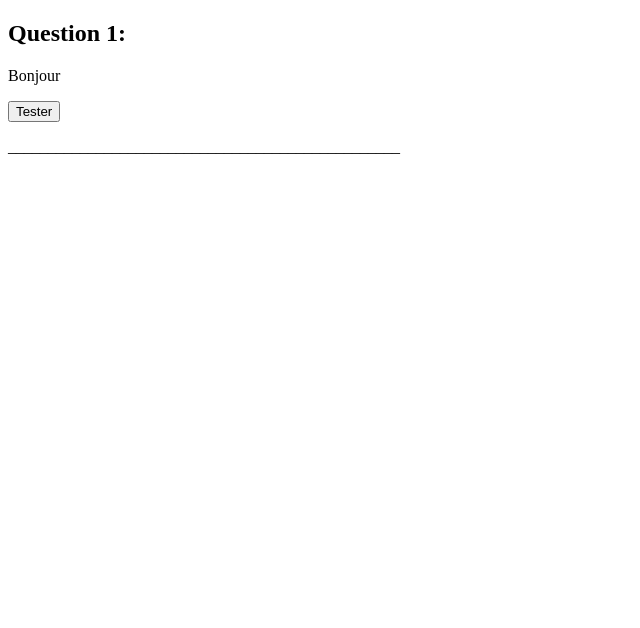
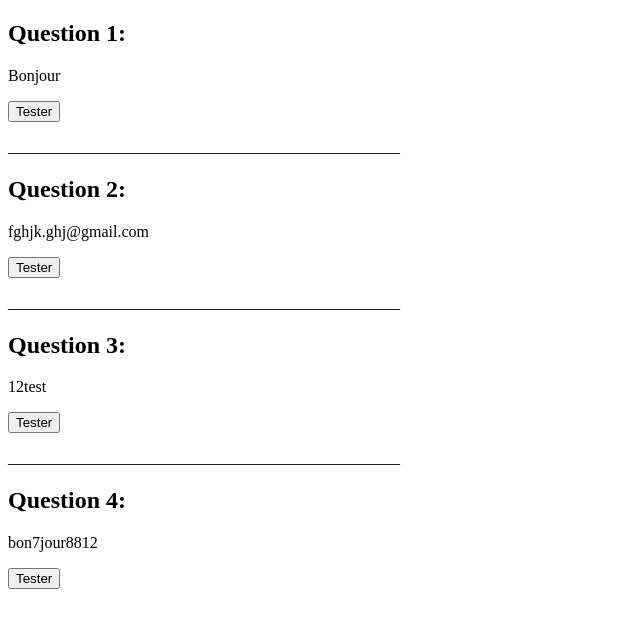
Before and after one commit to rzou/javascript-exercices, a plain HTML site: page language/javascript/exercice-4/index.html in a window 1280 px wide. Shown: the whole page, without its empty margins (0-640 px from the left). Drawn offline with Linux system fonts and the light colour scheme.

Commit message:
exerice-4: reste

```diff
--- a/language/javascript/exercice-4/index.html
+++ b/language/javascript/exercice-4/index.html
@@ -14,6 +14,29 @@
     </div>
 
     _________________________________________________
+    <div>
+        <h2>Question 2:</h2>
+        <p>fghjk.ghj@gmail.com</p>
+        <button onclick="checkArobase()">Tester</button>
+        <p id="q2"></p>
+    </div>
+
+    _________________________________________________
+    <div>
+        <h2>Question 3:</h2>
+        <p>12test</p>
+        <button onclick="checkNumber()">Tester</button>
+        <p id="q3"></p>
+    </div>
+
+    _________________________________________________
+    <div>
+        <h2>Question 4:</h2>
+        <p>bon7jour8812</p>
+        <button onclick="replaceNumber()">Tester</button>
+        <p id="q4"></p>
+    </div>
+
 
     <script src="index.js"></script>
 </body>
--- a/language/javascript/exercice-4/index.js
+++ b/language/javascript/exercice-4/index.js
@@ -8,9 +8,55 @@ function checkFirstChar() {
 
         var p = document.getElementById("q1");
         if (isOk) {
-            p.innerHTML = 'top';
+            p.innerHTML = str + ' chaine valide qui commence par une lettre entre a et d';
         } else {
-            p.innerHTML = 'invalide';
+            p.innerHTML = 'chaine invalide!';
         }
     }
 }
+function checkArobase() {
+    var premier_parag = document.querySelector('body > div:nth-child(2) > p:nth-child(2)'); //nth-child(2) car first-child est h2
+    var str = '';
+    if (premier_parag) {
+        str = premier_parag.textContent;
+        var isOk = str.indexOf('@') !== -1;
+
+        var p = document.getElementById("q2");
+        if (isOk) {
+            p.innerHTML = str + ' chaine valide qui contient: @';
+        } else {
+            p.innerHTML = 'chaine invalide!';
+        }
+    }
+}
+
+function checkNumber() {
+    var premier_parag = document.querySelector('body > div:nth-child(3) > p:nth-child(2)'); //nth-child(2) car first-child est h2
+    var str = '';
+    if (premier_parag) {
+        str = premier_parag.textContent;
+        var regex = /[0-9]/i; // les expressions régulières
+        var isOk = regex.test(str); // pas comme match: str.match(regex)
+
+        var p = document.getElementById("q3");
+        if (isOk) {
+            p.innerHTML = str + ' chaine valide qui contient un nombre';
+        } else {
+            p.innerHTML = 'chaine invalide!';
+        }
+    }
+}
+
+function replaceNumber() {
+    var premier_parag = document.querySelector('body > div:nth-child(4) > p:nth-child(2)'); //nth-child(2) car first-child est h2
+    var str = '';
+    if (premier_parag) {
+        str = premier_parag.textContent;
+        var regex = /[0-9]/g; // les expressions régulières
+        var result = str.replace(regex, '*');
+
+        var p = document.getElementById("q4");
+        p.innerHTML = result;
+
+    }
+}
```
